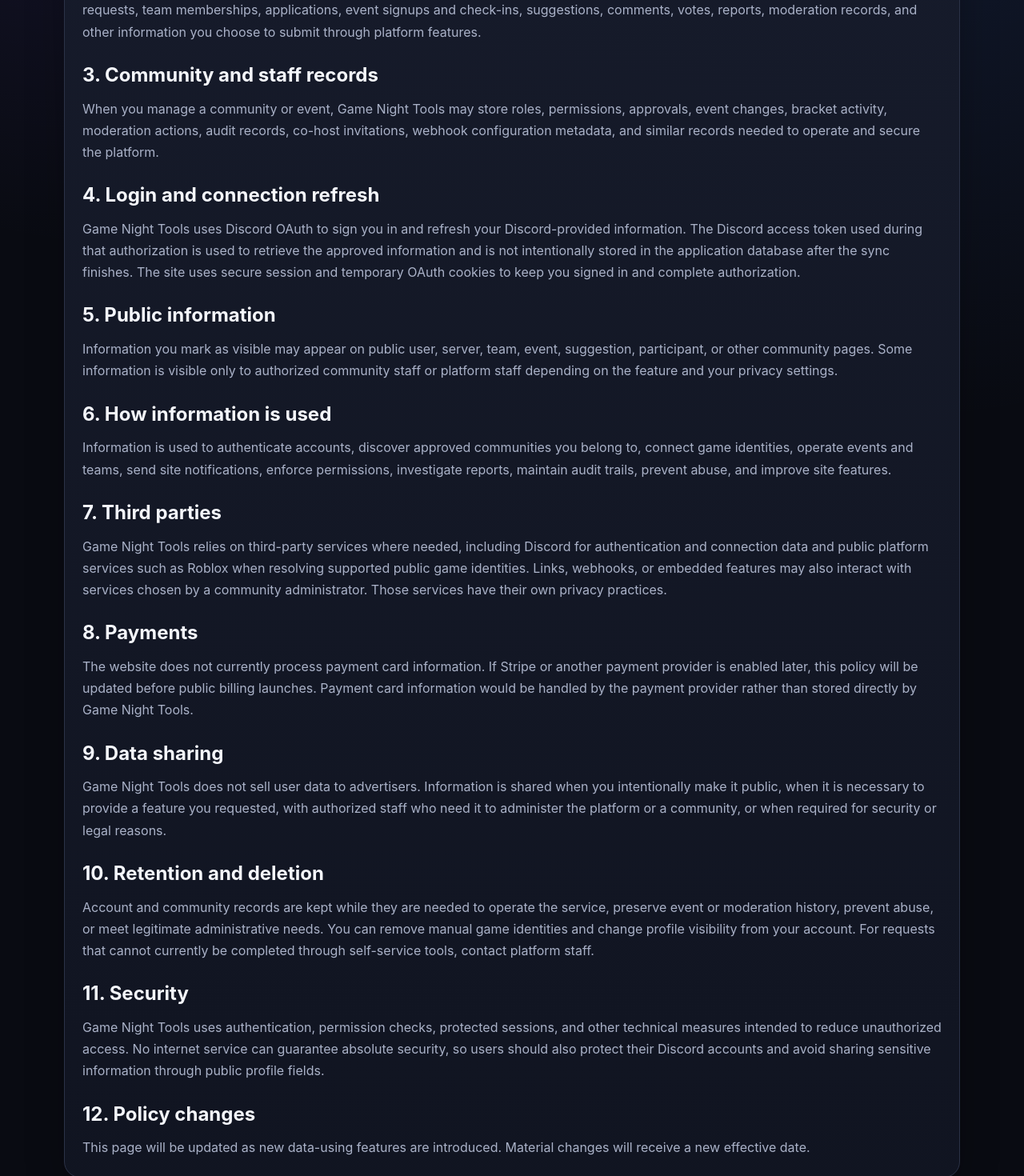
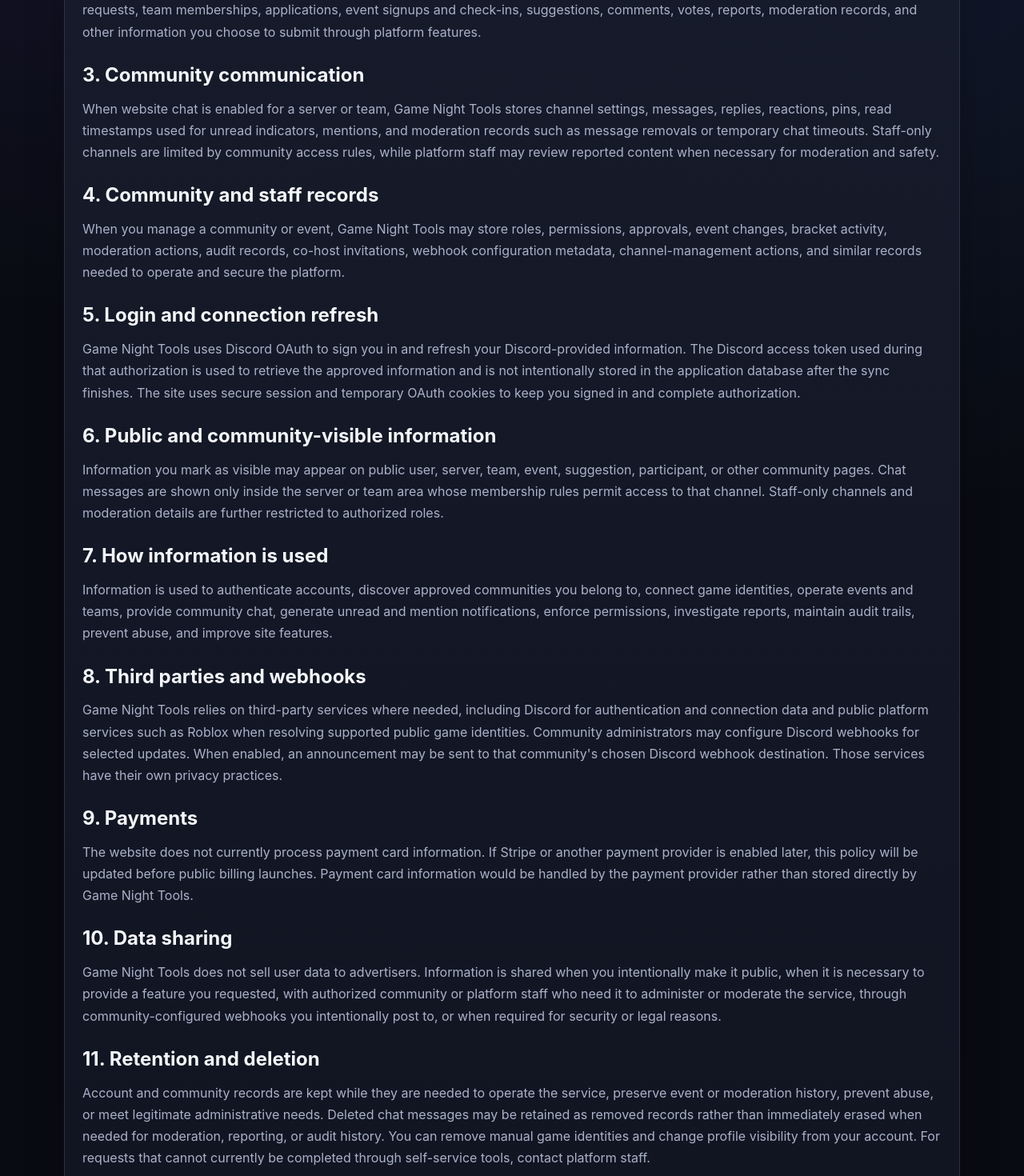
Before and after one commit to sayrejeri/gamenight-tools, a Next.js app: page /privacy in a window 1280 px wide. Shown: the part 540-2010 px from the top of the page at 80% size. Built offline with nearby package versions, Linux system fonts and the light colour scheme.

Commit message:
Document community communication data use

```diff
--- a/src/app/privacy/page.tsx
+++ b/src/app/privacy/page.tsx
@@ -16,23 +16,24 @@ export default function PrivacyPage() {
         <div>
           <span className="eyebrow">Your data</span>
           <h1>Privacy Policy</h1>
-          <p>A plain-language explanation of the information Game Night Tools currently uses. Effective August 7, 2026.</p>
+          <p>A plain-language explanation of the information Game Night Tools currently uses. Effective August 9, 2026.</p>
         </div>
       </section>
 
       <section className="panel legal-copy section-stack">
         <div><h2>1. Information received from Discord</h2><p>When you authorize Discord, Game Night Tools receives information Discord makes available through the permissions you approve. This currently includes your Discord user ID, username, display name, avatar, authorized server memberships and server permission information, and connected accounts returned by Discord.</p></div>
         <div><h2>2. Information you add to Game Night Tools</h2><p>The site may store your site username, timezone, privacy choices, public profile information, manually added game identities, server or team requests, team memberships, applications, event signups and check-ins, suggestions, comments, votes, reports, moderation records, and other information you choose to submit through platform features.</p></div>
-        <div><h2>3. Community and staff records</h2><p>When you manage a community or event, Game Night Tools may store roles, permissions, approvals, event changes, bracket activity, moderation actions, audit records, co-host invitations, webhook configuration metadata, and similar records needed to operate and secure the platform.</p></div>
-        <div><h2>4. Login and connection refresh</h2><p>Game Night Tools uses Discord OAuth to sign you in and refresh your Discord-provided information. The Discord access token used during that authorization is used to retrieve the approved information and is not intentionally stored in the application database after the sync finishes. The site uses secure session and temporary OAuth cookies to keep you signed in and complete authorization.</p></div>
-        <div><h2>5. Public information</h2><p>Information you mark as visible may appear on public user, server, team, event, suggestion, participant, or other community pages. Some information is visible only to authorized community staff or platform staff depending on the feature and your privacy settings.</p></div>
-        <div><h2>6. How information is used</h2><p>Information is used to authenticate accounts, discover approved communities you belong to, connect game identities, operate events and teams, send site notifications, enforce permissions, investigate reports, maintain audit trails, prevent abuse, and improve site features.</p></div>
-        <div><h2>7. Third parties</h2><p>Game Night Tools relies on third-party services where needed, including Discord for authentication and connection data and public platform services such as Roblox when resolving supported public game identities. Links, webhooks, or embedded features may also interact with services chosen by a community administrator. Those services have their own privacy practices.</p></div>
-        <div><h2>8. Payments</h2><p>The website does not currently process payment card information. If Stripe or another payment provider is enabled later, this policy will be updated before public billing launches. Payment card information would be handled by the payment provider rather than stored directly by Game Night Tools.</p></div>
-        <div><h2>9. Data sharing</h2><p>Game Night Tools does not sell user data to advertisers. Information is shared when you intentionally make it public, when it is necessary to provide a feature you requested, with authorized staff who need it to administer the platform or a community, or when required for security or legal reasons.</p></div>
-        <div><h2>10. Retention and deletion</h2><p>Account and community records are kept while they are needed to operate the service, preserve event or moderation history, prevent abuse, or meet legitimate administrative needs. You can remove manual game identities and change profile visibility from your account. For requests that cannot currently be completed through self-service tools, contact platform staff.</p></div>
-        <div><h2>11. Security</h2><p>Game Night Tools uses authentication, permission checks, protected sessions, and other technical measures intended to reduce unauthorized access. No internet service can guarantee absolute security, so users should also protect their Discord accounts and avoid sharing sensitive information through public profile fields.</p></div>
-        <div><h2>12. Policy changes</h2><p>This page will be updated as new data-using features are introduced. Material changes will receive a new effective date.</p></div>
+        <div><h2>3. Community communication</h2><p>When website chat is enabled for a server or team, Game Night Tools stores channel settings, messages, replies, reactions, pins, read timestamps used for unread indicators, mentions, and moderation records such as message removals or temporary chat timeouts. Staff-only channels are limited by community access rules, while platform staff may review reported content when necessary for moderation and safety.</p></div>
+        <div><h2>4. Community and staff records</h2><p>When you manage a community or event, Game Night Tools may store roles, permissions, approvals, event changes, bracket activity, moderation actions, audit records, co-host invitations, webhook configuration metadata, channel-management actions, and similar records needed to operate and secure the platform.</p></div>
+        <div><h2>5. Login and connection refresh</h2><p>Game Night Tools uses Discord OAuth to sign you in and refresh your Discord-provided information. The Discord access token used during that authorization is used to retrieve the approved information and is not intentionally stored in the application database after the sync finishes. The site uses secure session and temporary OAuth cookies to keep you signed in and complete authorization.</p></div>
+        <div><h2>6. Public and community-visible information</h2><p>Information you mark as visible may appear on public user, server, team, event, suggestion, participant, or other community pages. Chat messages are shown only inside the server or team area whose membership rules permit access to that channel. Staff-only channels and moderation details are further restricted to authorized roles.</p></div>
+        <div><h2>7. How information is used</h2><p>Information is used to authenticate accounts, discover approved communities you belong to, connect game identities, operate events and teams, provide community chat, generate unread and mention notifications, enforce permissions, investigate reports, maintain audit trails, prevent abuse, and improve site features.</p></div>
+        <div><h2>8. Third parties and webhooks</h2><p>Game Night Tools relies on third-party services where needed, including Discord for authentication and connection data and public platform services such as Roblox when resolving supported public game identities. Community administrators may configure Discord webhooks for selected updates. When enabled, an announcement may be sent to that community's chosen Discord webhook destination. Those services have their own privacy practices.</p></div>
+        <div><h2>9. Payments</h2><p>The website does not currently process payment card information. If Stripe or another payment provider is enabled later, this policy will be updated before public billing launches. Payment card information would be handled by the payment provider rather than stored directly by Game Night Tools.</p></div>
+        <div><h2>10. Data sharing</h2><p>Game Night Tools does not sell user data to advertisers. Information is shared when you intentionally make it public, when it is necessary to provide a feature you requested, with authorized community or platform staff who need it to administer or moderate the service, through community-configured webhooks you intentionally post to, or when required for security or legal reasons.</p></div>
+        <div><h2>11. Retention and deletion</h2><p>Account and community records are kept while they are needed to operate the service, preserve event or moderation history, prevent abuse, or meet legitimate administrative needs. Deleted chat messages may be retained as removed records rather than immediately erased when needed for moderation, reporting, or audit history. You can remove manual game identities and change profile visibility from your account. For requests that cannot currently be completed through self-service tools, contact platform staff.</p></div>
+        <div><h2>12. Security</h2><p>Game Night Tools uses authentication, permission checks, protected sessions, encrypted stored Discord webhook URLs, and other technical measures intended to reduce unauthorized access. No internet service can guarantee absolute security, so users should also protect their Discord accounts and avoid sharing passwords, payment information, or other sensitive information through profiles or chat.</p></div>
+        <div><h2>13. Policy changes</h2><p>This page will be updated as new data-using features are introduced. Material changes will receive a new effective date.</p></div>
       </section>
 
       <PublicFooter />
```
